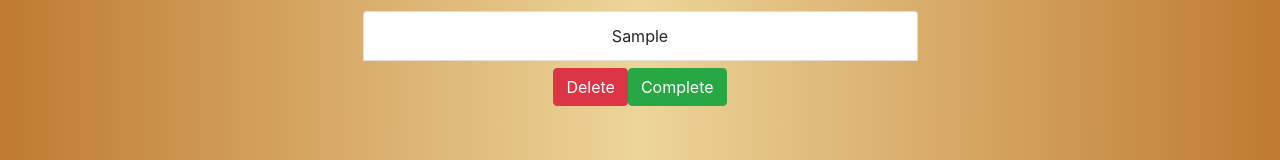
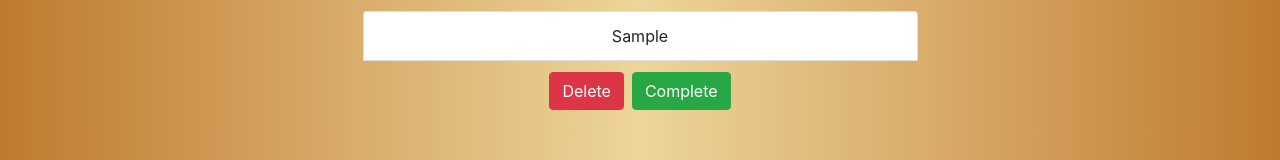
Before and after one commit to muhammadawwad9/Todo_App_React, a React (Create React App) app: page / in a window 1280 px wide. Both pictures are taken after typing "Sample" into the empty fields and a click on the button "Add todo". Shown: the part 157-317 px from the top of the page. Built offline with nearby package versions, Linux system fonts and the light colour scheme.

Commit message:
fixe some positioning and styling

```diff
--- a/src/components/Todo.js
+++ b/src/components/Todo.js
@@ -28,10 +28,10 @@ const Todo = ({ todo, setTodos }) => {
         {todo.text}
       </li>
       <div className="delete-edit-btn d-flex justify-content-center mt-2">
-        <button className="btn btn-danger" onClick={deleteHandler}>
+        <button className="btn btn-danger m-1" onClick={deleteHandler}>
           Delete
         </button>
-        <button className="btn btn-success" onClick={completeHandler}>
+        <button className="btn btn-success m-1" onClick={completeHandler}>
           Complete
         </button>
       </div>
```
Also changed, not shown: 1 other file (tests, documents, lock files or other folders).
